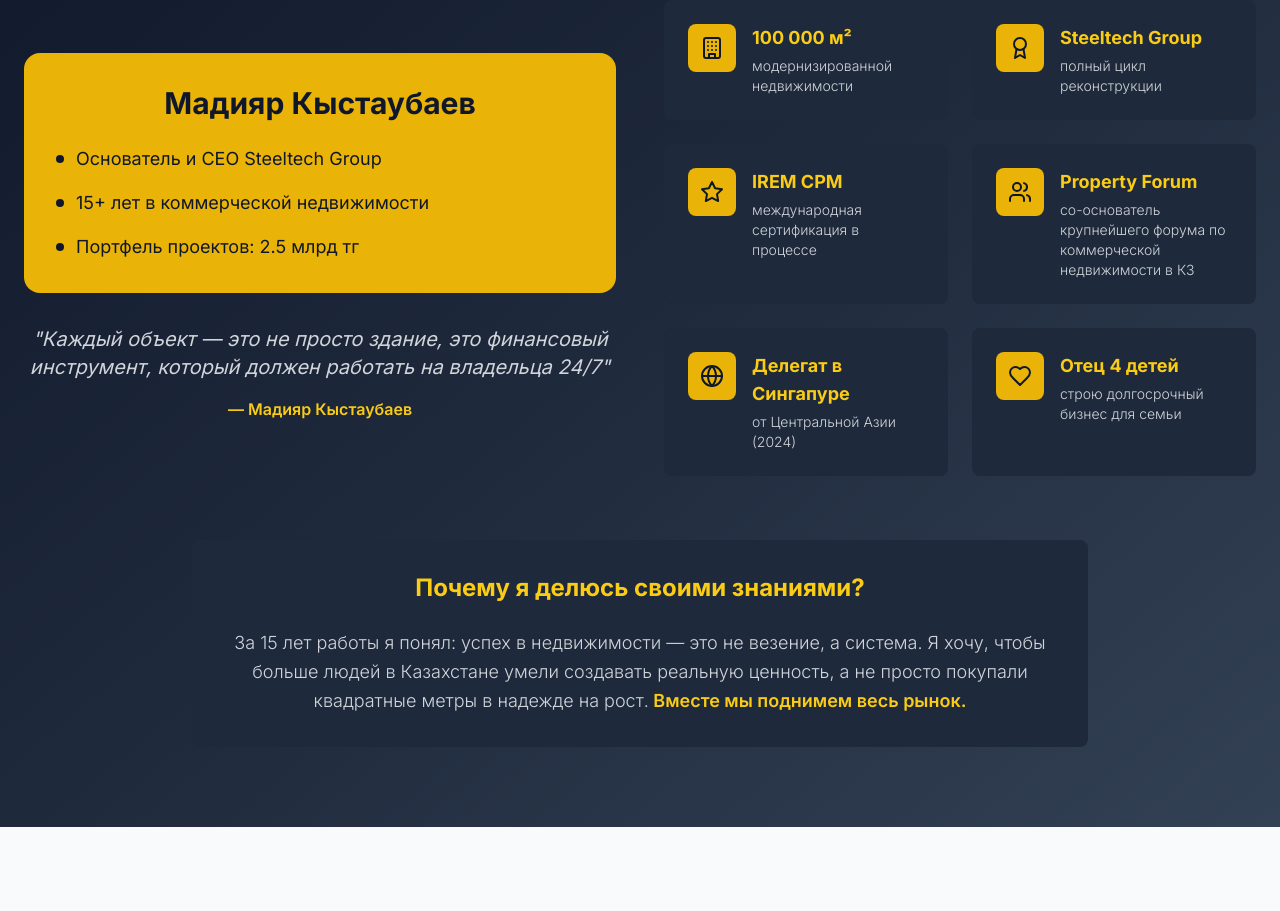
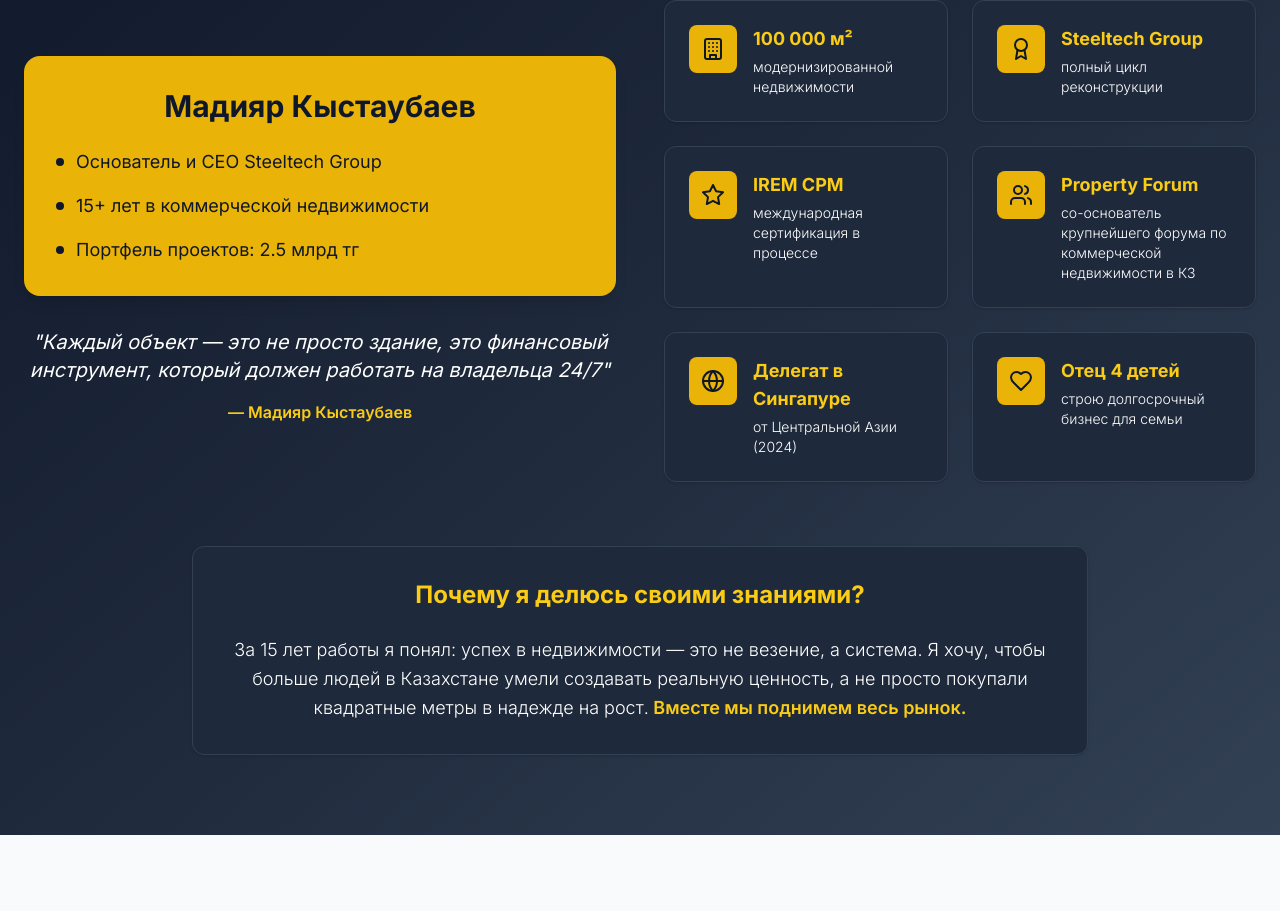
Before and after one commit to Danial992/landing, a React (Vite) app: page / in a window 1280 px wide. Shown: the part 4991-5902 px from the top of the page. Built offline with nearby package versions, Linux system fonts and the light colour scheme.

Commit message:
Update SpeakerSection.tsx

```diff
--- a/src/components/SpeakerSection.tsx
+++ b/src/components/SpeakerSection.tsx
@@ -46,7 +46,7 @@
 
         <div className="grid lg:grid-cols-2 gap-12 items-center">
           <div className="space-y-8">
-            <div className="bg-yellow-500 text-slate-900 rounded-2xl p-8">
+            <div className="bg-yellow-500 text-slate-900 rounded-2xl p-8 shadow-lg">
               <h3 className="text-3xl font-bold mb-6 text-center">Мадияр Кыстаубаев</h3>
               <div className="space-y-4 text-lg">
                 <div className="flex items-center space-x-3">
@@ -65,7 +65,7 @@
             </div>
 
             <div className="text-center">
-              <blockquote className="text-xl italic text-gray-300 mb-4">
+              <blockquote className="text-xl italic text-white font-medium mb-4">
                 "Каждый объект — это не просто здание, это финансовый инструмент,
                 который должен работать на владельца 24/7"
               </blockquote>
@@ -75,7 +75,7 @@
 
           <div className="grid md:grid-cols-2 gap-6">
             {achievements.map((achievement, index) => (
-              <div key={index} className="bg-slate-800 rounded-lg p-6 hover:bg-slate-700 transition-colors">
+              <div key={index} className="bg-slate-800 rounded-xl p-6 border border-slate-700 shadow hover:bg-slate-700 transition-colors">
                 <div className="flex items-start space-x-4">
                   <div className="bg-yellow-500 p-3 rounded-lg text-slate-900">
                     {achievement.icon}
@@ -84,7 +84,7 @@
                     <h4 className="font-bold text-lg text-yellow-400 mb-1">
                       {achievement.title}
                     </h4>
-                    <p className="text-gray-300 text-sm">
+                    <p className="text-white text-sm">
                       {achievement.description}
                     </p>
                   </div>
@@ -95,11 +95,11 @@
         </div>
 
         <div className="mt-16 text-center">
-          <div className="bg-slate-800 rounded-lg p-8 max-w-4xl mx-auto">
+          <div className="bg-slate-800 rounded-xl p-8 max-w-4xl mx-auto border border-slate-700 shadow">
             <h3 className="text-2xl font-bold mb-6 text-yellow-400">
               Почему я делюсь своими знаниями?
             </h3>
-            <p className="text-lg text-gray-300 leading-relaxed">
+            <p className="text-lg text-white leading-relaxed">
               За 15 лет работы я понял: успех в недвижимости — это не везение, а система.
               Я хочу, чтобы больше людей в Казахстане умели создавать реальную ценность,
               а не просто покупали квадратные метры в надежде на рост.
```
